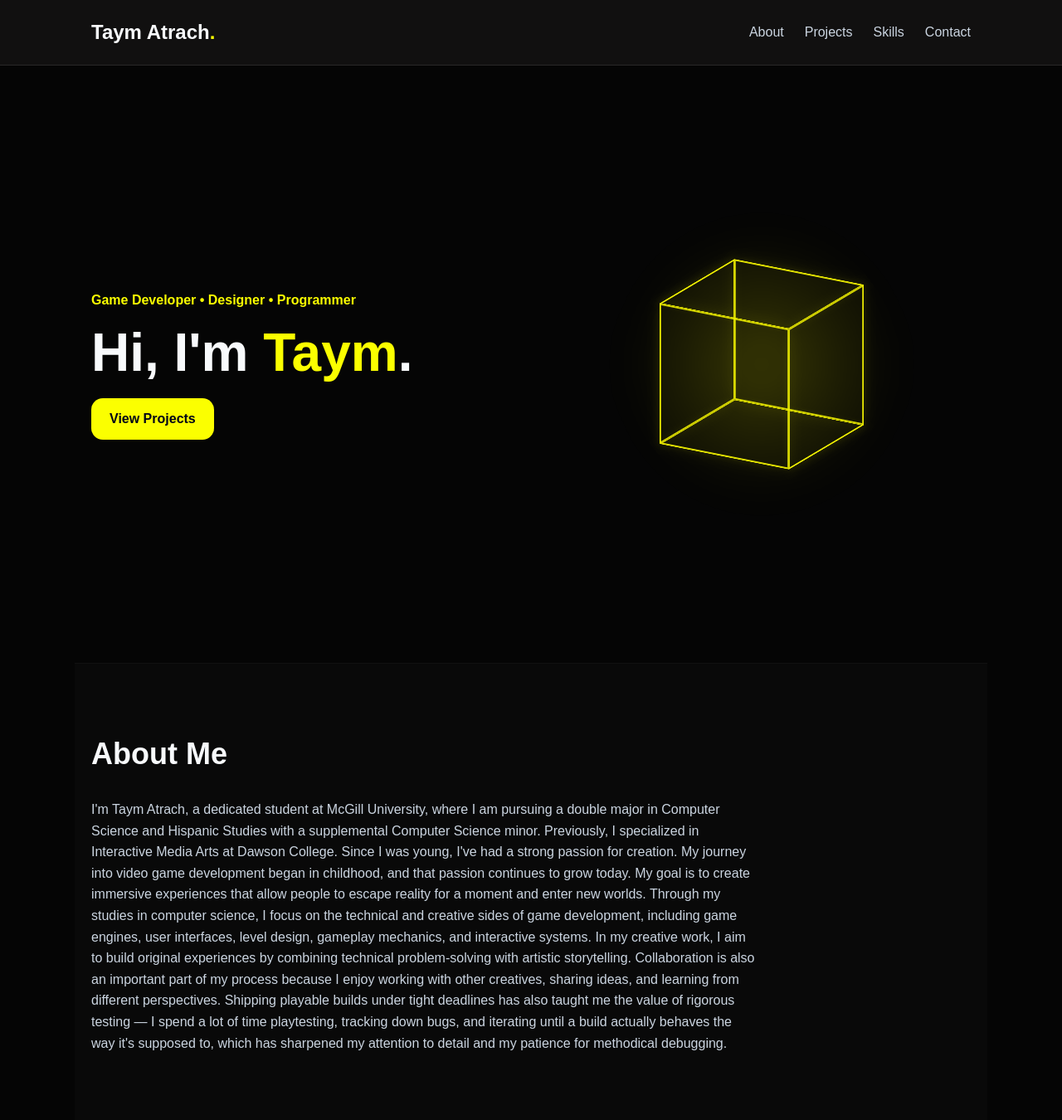
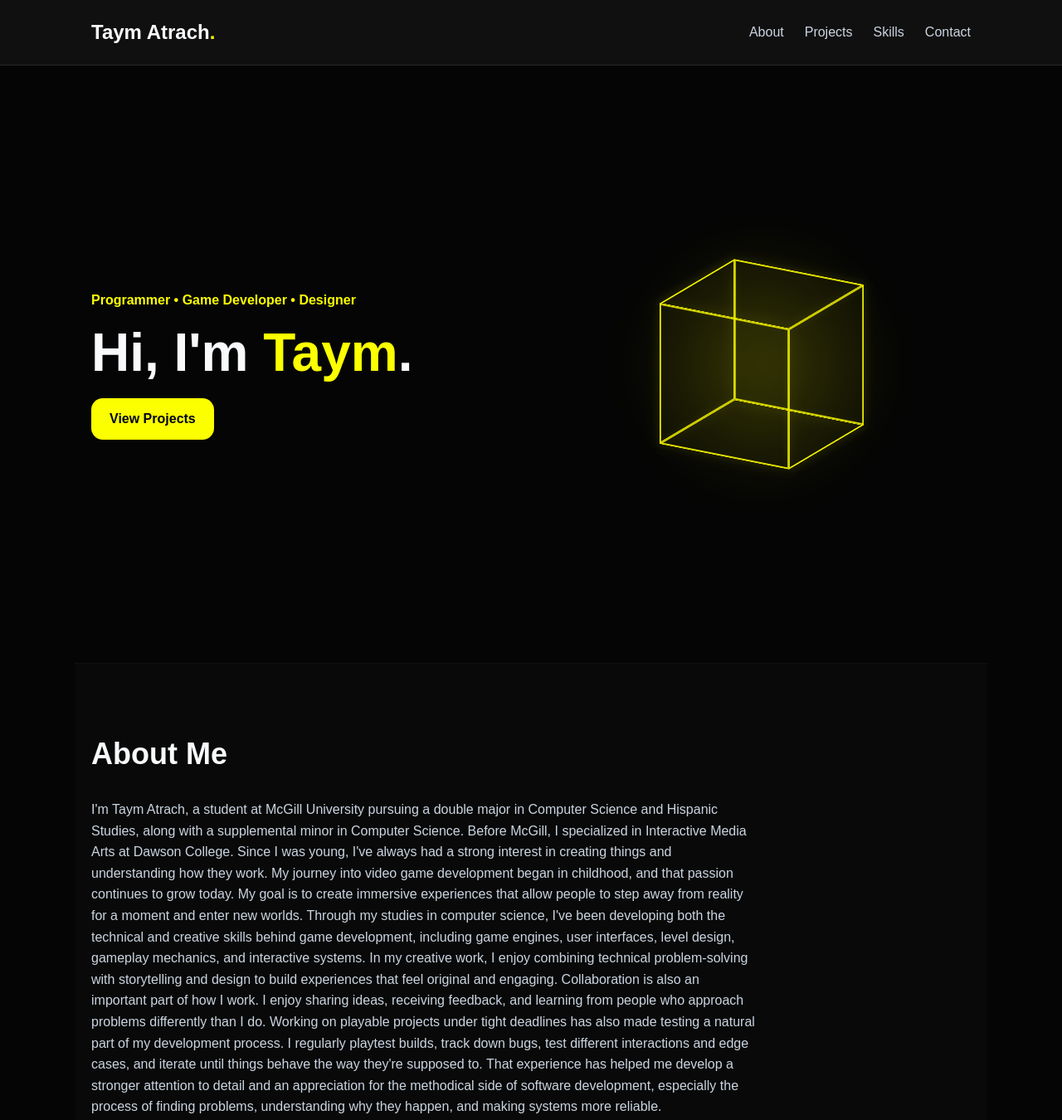
Before and after one commit to TaymAtrach/TaymAtrach.github.io, a plain HTML site: page index.html in a window 1280 px wide. Shown: the top 1350 px of the page at 83% size. Drawn offline with Linux system fonts and the light colour scheme.

Commit message:
Modifications

```diff
--- a/index.html
+++ b/index.html
@@ -23,7 +23,7 @@
   <main>
     <section id="home" class="hero">
       <div class="hero-text">
-        <p class="tagline">Game Developer • Designer • Programmer</p>
+        <p class="tagline">Programmer • Game Developer • Designer</p>
         <h1>Hi, I'm <span>Taym</span>.</h1>
 
         <div class="buttons">
@@ -49,10 +49,14 @@
     <section id="about" class="section">
       <h2>About Me</h2>
       <p>
-        I'm Taym Atrach, a dedicated student at McGill University, where I am pursuing a double major in Computer Science and Hispanic Studies with a supplemental Computer Science minor. Previously, I specialized in Interactive Media Arts at Dawson College. Since I was young, I've had a strong passion for creation.
-        My journey into video game development began in childhood, and that passion continues to grow today. My goal is to create immersive experiences that allow people to escape reality for a moment and enter new worlds. Through my studies in computer science, I focus on the technical and creative sides of game development, including game engines, user interfaces, level design, gameplay mechanics, and interactive systems.
-        In my creative work, I aim to build original experiences by combining technical problem-solving with artistic storytelling. Collaboration is also an important part of my process because I enjoy working with other creatives, sharing ideas, and learning from different perspectives.
-        Shipping playable builds under tight deadlines has also taught me the value of rigorous testing — I spend a lot of time playtesting, tracking down bugs, and iterating until a build actually behaves the way it's supposed to, which has sharpened my attention to detail and my patience for methodical debugging.
+        I'm Taym Atrach, a student at McGill University pursuing a double major in Computer Science and Hispanic Studies, along with a supplemental minor in Computer Science. Before McGill, I specialized in Interactive Media Arts at Dawson College. Since I was young, I've always had a strong interest in creating things and understanding how they work.
+
+My journey into video game development began in childhood, and that passion continues to grow today. My goal is to create immersive experiences that allow people to step away from reality for a moment and enter new worlds. Through my studies in computer science, I've been developing both the technical and creative skills behind game development, including game engines, user interfaces, level design, gameplay mechanics, and interactive systems.
+
+In my creative work, I enjoy combining technical problem-solving with storytelling and design to build experiences that feel original and engaging. Collaboration is also an important part of how I work. I enjoy sharing ideas, receiving feedback, and learning from people who approach problems differently than I do.
+
+Working on playable projects under tight deadlines has also made testing a natural part of my development process. I regularly playtest builds, track down bugs, test different interactions and edge cases, and iterate until things behave the way they're supposed to. That experience has helped me develop a stronger attention to detail and an appreciation for the methodical side of software development, especially the process of finding problems, understanding why they happen, and making systems more reliable.
+
       </p>
     </section>
 
--- a/style.css
+++ b/style.css
@@ -315,6 +315,10 @@ header {
 .section p {
   color: var(--muted);
   max-width: 800px;
+}
+
+.section p + p {
+  margin-top: 16px;
 }
 
 /* =========================
```
